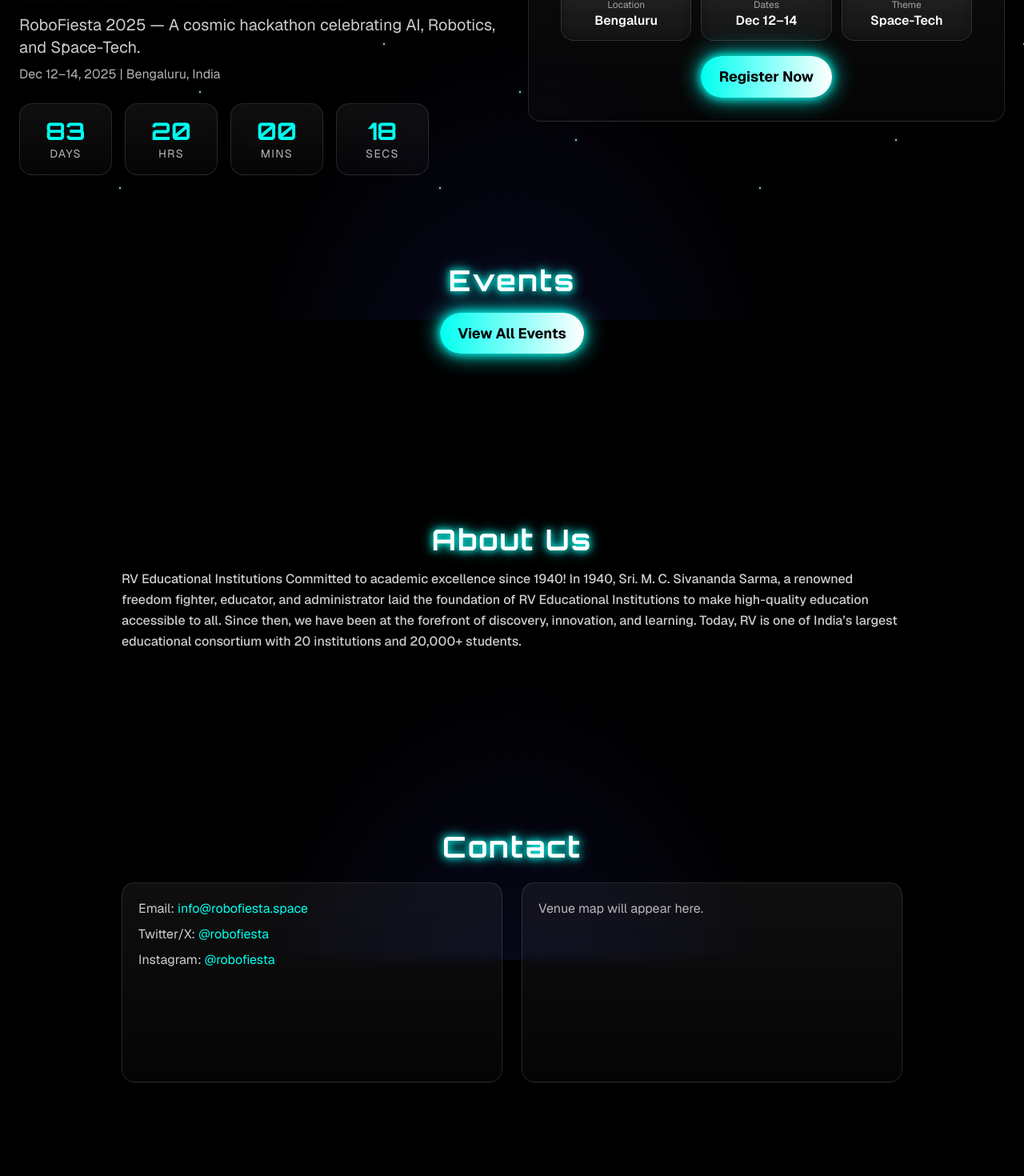
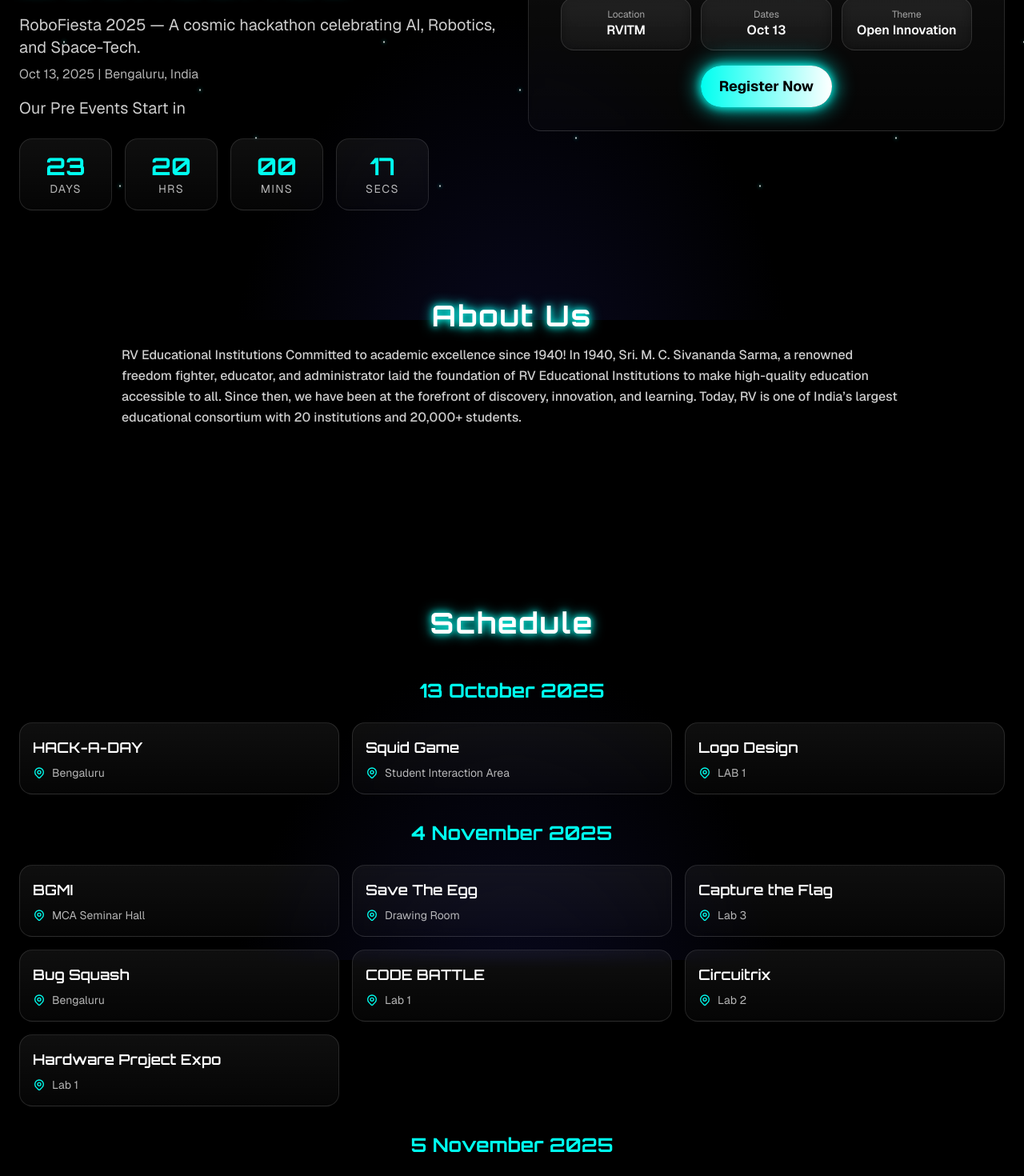
Before and after one commit to school11220/my-robofiesta, a Next.js app: page / in a window 1280 px wide. Shown: the part 400-1870 px from the top of the page at 80% size. Built offline with nearby package versions, Linux system fonts and the light colour scheme.

Commit message:
schedule

```diff
--- a/src/app/page.js
+++ b/src/app/page.js
@@ -11,9 +11,9 @@
     <div className="min-h-screen text-white">
       <Navbar />
       <Hero />
-
-      <Events />
       <About/>
+      <Schedule />
+      {/* <Events /> */}
       <Contact />
       <Footer />
     </div>
--- a/src/components/EventCard.jsx
+++ b/src/components/EventCard.jsx
@@ -63,7 +63,7 @@
               href={event.checkoutLink}
               target="_blank"
               rel="noreferrer"
-              className="glow-btn text-xs px-3 py-2 mt-1"
+              className="glow-btn text-xs px-3 py-2 inline-block"
             >
               Register
             </a>
--- a/src/components/Hero.jsx
+++ b/src/components/Hero.jsx
@@ -17,14 +17,18 @@
               Space-Tech.
             </p>
             <p className="mt-2 text-white/70">
-              Dec 12–14, 2025 | Bengaluru, India
+              Oct 13, 2025 | Bengaluru, India
+            </p>
+
+            <p className="mt-4 text-white/80 text-lg md:text-xl">
+              Our Pre Events Start in
             </p>
 
             <Countdown targetDate={EVENT_DATE_ISO} />
           </div>
           <div className="flex-1 w-full">
             <div className="glass p-6 md:p-10 text-center">
-              <div className="text-white/70 text-sm">Event</div>
+              {/* <div className="text-white/70 text-sm">Event</div> */}
               <div className="font-orbitron text-3xl md:text-5xl font-extrabold mt-2 neon-subtitle">
                 Hack-A-Day
               </div>
@@ -32,15 +36,15 @@
               <div className="mt-6 grid grid-cols-3 gap-3">
                 <div className="glass py-3">
                   <div className="text-xs text-white/60">Location</div>
-                  <div className="font-semibold">Bengaluru</div>
+                  <div className="font-semibold">RVITM</div>
                 </div>
                 <div className="glass py-3">
                   <div className="text-xs text-white/60">Dates</div>
-                  <div className="font-semibold">Dec 12–14</div>
+                  <div className="font-semibold">Oct 13</div>
                 </div>
                 <div className="glass py-3">
                   <div className="text-xs text-white/60">Theme</div>
-                  <div className="font-semibold">Space-Tech</div>
+                  <div className="font-semibold">Open Innovation</div>
                 </div>
               </div>
               <div className="mt-8">
--- a/src/components/Schedule.jsx
+++ b/src/components/Schedule.jsx
@@ -1,22 +1,74 @@
 import SectionHeading from "@/components/SectionHeading";
 import GlassCard from "@/components/GlassCard";
-import { schedule } from "@/data/schedule";
+import { events } from "@/data/events";
 
 export default function Schedule() {
+  // Flatten the events array and group by date
+  const allEvents = events.flat();
+
+  // Group events by date
+  const eventsByDate = allEvents.reduce((acc, event) => {
+    const date = event.date;
+    if (!acc[date]) {
+      acc[date] = [];
+    }
+    acc[date].push(event);
+    return acc;
+  }, {});
+
+  // Sort dates chronologically
+  const sortedDates = Object.keys(eventsByDate).sort((a, b) => {
+    return new Date(a) - new Date(b);
+  });
+
   return (
     <section id="schedule" className="section py-20 md:py-28">
-      <div className="mx-auto max-w-5xl px-4 md:px-6">
-        <SectionHeading className="mb-8">Schedule</SectionHeading>
-        <div className="space-y-4">
-          {schedule.map((d) => (
-            <GlassCard key={d.day} className="p-5">
-              <div className="font-orbitron text-lg font-semibold text-[var(--neon)]">{d.day}</div>
-              <ul className="mt-2 list-disc list-inside text-white/80">
-                {d.items.map((it) => (
-                  <li key={it}>{it}</li>
+      <div className="mx-auto max-w-7xl px-4 md:px-6">
+        <SectionHeading className="mb-12 text-center">Schedule</SectionHeading>
+
+        <div className="space-y-8">
+          {sortedDates.map((date) => (
+            <div key={date} className="space-y-4">
+              <h3 className="font-orbitron text-2xl font-bold text-[var(--neon)] text-center mb-6">
+                {date}
+              </h3>
+
+              <div className="grid md:grid-cols-2 lg:grid-cols-3 gap-4">
+                {eventsByDate[date].map((event, index) => (
+                  <GlassCard key={`${event.eventName}-${index}`} className="p-4">
+                    <div className="flex flex-col">
+                      <h4 className="font-orbitron text-lg font-semibold text-white mb-2">
+                        {event.eventName}
+                      </h4>
+                      {event.venue && (
+                        <div className="flex items-center gap-2 text-white/70 text-sm">
+                          <svg
+                            className="w-4 h-4 text-[var(--neon)]"
+                            fill="none"
+                            stroke="currentColor"
+                            viewBox="0 0 24 24"
+                          >
+                            <path
+                              strokeLinecap="round"
+                              strokeLinejoin="round"
+                              strokeWidth={2}
+                              d="M17.657 16.657L13.414 20.9a1.998 1.998 0 01-2.827 0l-4.244-4.243a8 8 0 1111.314 0z"
+                            />
+                            <path
+                              strokeLinecap="round"
+                              strokeLinejoin="round"
+                              strokeWidth={2}
+                              d="M15 11a3 3 0 11-6 0 3 3 0 016 0z"
+                            />
+                          </svg>
+                          <span>{event.venue}</span>
+                        </div>
+                      )}
+                    </div>
+                  </GlassCard>
                 ))}
-              </ul>
-            </GlassCard>
+              </div>
+            </div>
           ))}
         </div>
       </div>
--- a/src/data/events.js
+++ b/src/data/events.js
@@ -4,8 +4,8 @@
       eventName: "HACK-A-DAY",
       date: "13 October 2025",
       venue: "Bengaluru",
-      image: "",
-      checkoutLink: "",
+      image: "../../public/img/hackaday.png",
+      checkoutLink: "https://editor.wix.com/html/editor/web/renderer/edit/fe333bdb-a464-48eb-a80f-d2e7eb180456?metaSiteId=a9cfc1a4-9c5f-4ead-a132-508d7ec818b5",
     },
     {
       eventName: "BGMI",
@@ -30,7 +30,7 @@
     },
     {
       eventName: "Save The Egg",
-      date: "29 September 2025",
+      date: "4 November 2025",
       venue: "Drawing Room",
       image: "../../public/img/save-the-egg.png",
       checkoutLink: "",
@@ -142,13 +142,6 @@
     },
     {
       eventName: "Logo Design",
-      date: "29 September 2025",
-      venue: "Bengaluru",
-      image: "",
-      checkoutLink: "",
-    },
-    {
-      eventName: "Logo Design",
       date: "13 October 2025",
       venue: "LAB 1",
       image: "",
--- a/src/lib/constants.js
+++ b/src/lib/constants.js
@@ -1,2 +1,2 @@
 export const REG_LINK = "https://www.wix.com/your-registration"; // TODO: replace with your actual Wix registration URL
-export const EVENT_DATE_ISO = "2025-12-12T09:00:00+05:30"; // Dec 12, 2025 9:00 AM IST
+export const EVENT_DATE_ISO = "2025-10-13T09:00:00+05:30"; // Dec 12, 2025 9:00 AM IST
```
Also changed, not shown: 1 other file (tests, documents, lock files or other folders).
